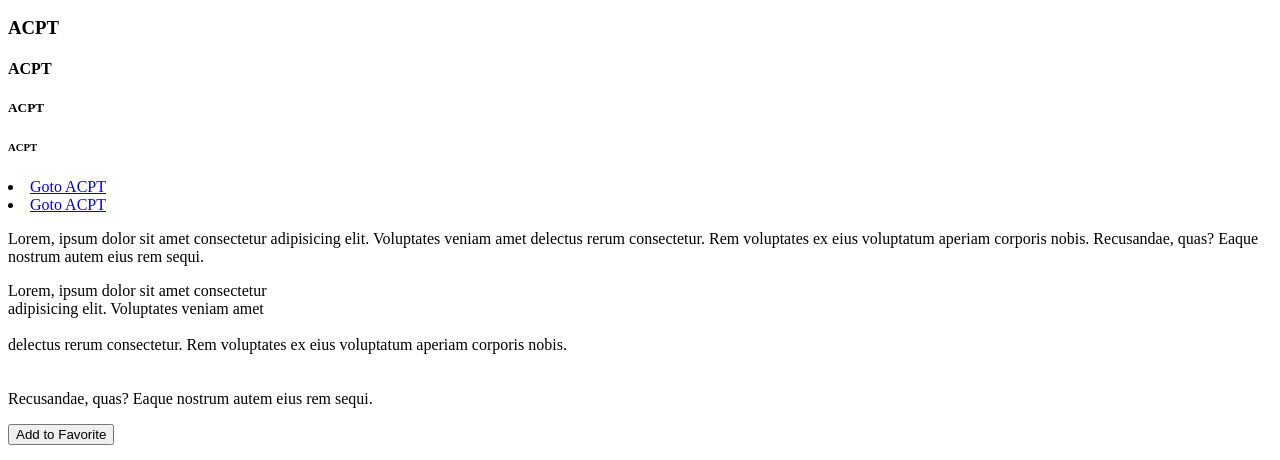
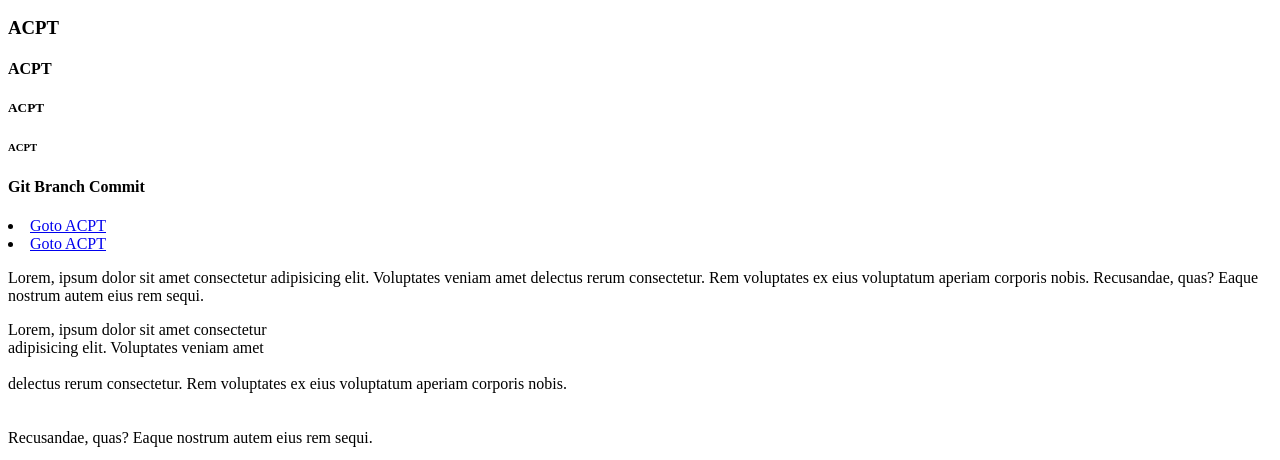
Before and after one commit to imeshhirushan2117/AFSD-html, a plain HTML site: page basic/index.html in a window 1280 px wide. Shown: the part 636-1096 px from the top of the page. Drawn offline with Linux system fonts and the light colour scheme.

Commit message:
Git Branch Commit

```diff
--- a/basic/index.html
+++ b/basic/index.html
@@ -24,6 +24,9 @@
   <h4>ACPT</h4>
   <h5>ACPT</h5>
   <h6>ACPT</h6>
+
+  <!-- git branch -->
+  <h4>Git Branch Commit</h4>
 
   <!-- anchor tag -->
   <li><a href="https://acpt.lk/">Goto ACPT</a></li>
```
